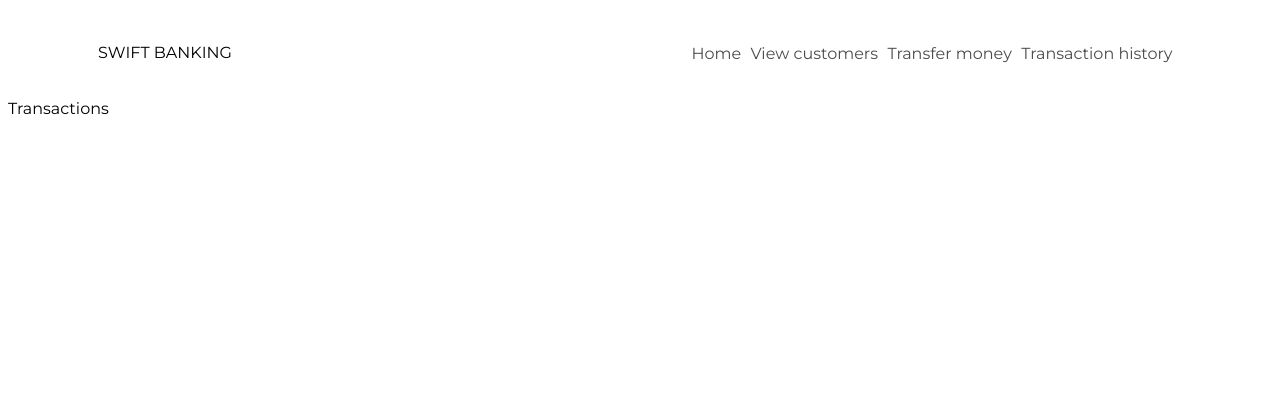
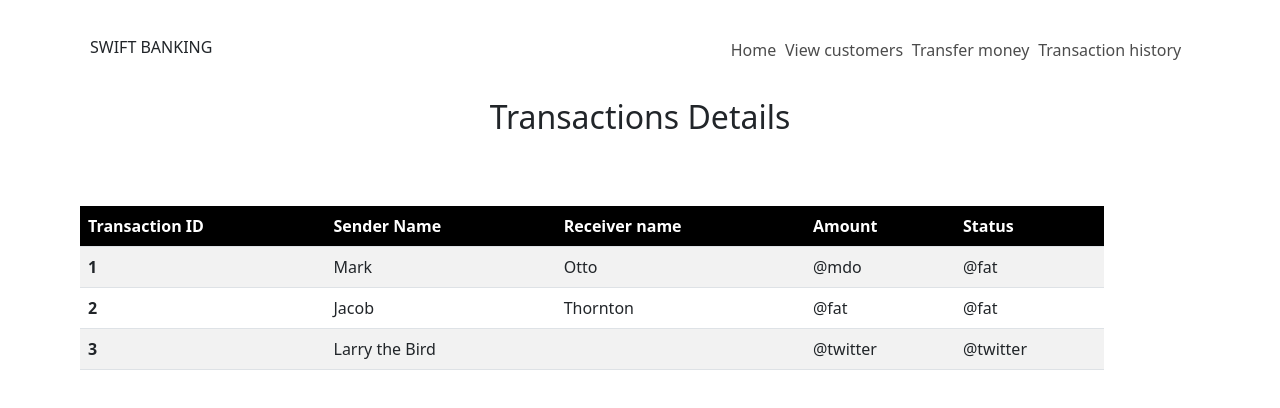
Before and after one commit to GauthamRVanjre/swift-banking, a React (Create React App) app: page /transactions in a window 1280 px wide. Shown: the top 408 px of the page. Built offline with nearby package versions, Linux system fonts and the light colour scheme.

Commit message:
completed design

```diff
--- a/src/components/Home/Home.css
+++ b/src/components/Home/Home.css
@@ -31,6 +31,13 @@
   margin-right: -100px;
 }
 
+.buttons-container {
+  display: flex;
+  width: 320px;
+  justify-content: space-between;
+  margin-top: 30px;
+}
+
 button {
   height: 50px;
   width: 150px;
--- a/src/components/Home/Home.js
+++ b/src/components/Home/Home.js
@@ -10,7 +10,7 @@ const Home = () => {
         <div className="home-content">
           <h1>Welcome to swift banking</h1>
           <p>A banking system for swift and safe payments</p>
-          <div>
+          <div className="buttons-container">
             <Link to="/Transactions">
               <button className="transaction-btn">View Transactions</button>
             </Link>
--- a/src/components/Navbar/Navbar.css
+++ b/src/components/Navbar/Navbar.css
@@ -3,6 +3,10 @@ nav {
   flex-direction: row;
   justify-content: space-between;
   padding: 20px 90px;
+}
+
+.nav-links-container {
+  margin-top: 18px;
 }
 
 .nav-links {
@@ -27,7 +31,7 @@ nav {
 }
 
 a {
-  text-decoration: none;
+  text-decoration: none !important;
 }
 .nav-links li:hover {
   opacity: 1;
--- /dev/null
+++ b/src/components/Transactions/Transactions.css
@@ -0,0 +1,14 @@
+.Transactions-heading {
+  text-align: center;
+}
+
+.table {
+  width: 80% !important;
+  margin-top: 70px;
+  margin-left: 80px;
+}
+
+.table-heading {
+  background-color: #000;
+  color: #fff;
+}
--- a/src/components/Transactions/Transactions.js
+++ b/src/components/Transactions/Transactions.js
@@ -1,7 +1,46 @@
 import React from "react";
+import "./Transactions.css";
+import "bootstrap/dist/css/bootstrap.min.css";
 
 const Transactions = () => {
-  return <div>Transactions</div>;
+  return (
+    <>
+      <h2 className="Transactions-heading">Transactions Details</h2>
+      <table className="table table-striped">
+        <thead className="table-heading">
+          <tr>
+            <th scope="col">Transaction ID</th>
+            <th scope="col">Sender Name</th>
+            <th scope="col">Receiver name</th>
+            <th scope="col">Amount</th>
+            <th scope="col">Status</th>
+          </tr>
+        </thead>
+        <tbody>
+          <tr>
+            <th scope="row">1</th>
+            <td>Mark</td>
+            <td>Otto</td>
+            <td>@mdo</td>
+            <td>@fat</td>
+          </tr>
+          <tr>
+            <th scope="row">2</th>
+            <td>Jacob</td>
+            <td>Thornton</td>
+            <td>@fat</td>
+            <td>@fat</td>
+          </tr>
+          <tr>
+            <th scope="row">3</th>
+            <td colspan="2">Larry the Bird</td>
+            <td>@twitter</td>
+            <td>@twitter</td>
+          </tr>
+        </tbody>
+      </table>
+    </>
+  );
 };
 
 export default Transactions;
--- /dev/null
+++ b/src/components/customers/Customers.css
@@ -0,0 +1,14 @@
+.customers-heading {
+  text-align: center;
+}
+
+.table {
+  width: 80% !important;
+  margin-top: 70px;
+  margin-left: 80px;
+}
+
+.table-heading {
+  background-color: #000;
+  color: #fff;
+}
--- a/src/components/customers/Customers.js
+++ b/src/components/customers/Customers.js
@@ -1,7 +1,46 @@
 import React from "react";
+import "./Customers.css";
 
 const Customers = () => {
-  return <div>Customers</div>;
+  return (
+    <>
+      <h2 className="customers-heading">Customers</h2>
+
+      <table className="table table-striped">
+        <thead className="table-heading">
+          <tr>
+            <th scope="col">Transaction ID</th>
+            <th scope="col">Sender Name</th>
+            <th scope="col">Receiver name</th>
+            <th scope="col">Amount</th>
+            <th scope="col">Status</th>
+          </tr>
+        </thead>
+        <tbody>
+          <tr>
+            <th scope="row">1</th>
+            <td>Mark</td>
+            <td>Otto</td>
+            <td>@mdo</td>
+            <td>@fat</td>
+          </tr>
+          <tr>
+            <th scope="row">2</th>
+            <td>Jacob</td>
+            <td>Thornton</td>
+            <td>@fat</td>
+            <td>@fat</td>
+          </tr>
+          <tr>
+            <th scope="row">3</th>
+            <td colspan="2">Larry the Bird</td>
+            <td>@twitter</td>
+            <td>@twitter</td>
+          </tr>
+        </tbody>
+      </table>
+    </>
+  );
 };
 
 export default Customers;
--- /dev/null
+++ b/src/components/payment/Payment.css
@@ -0,0 +1,58 @@
+.form {
+  display: flex;
+  flex-direction: column;
+  margin-top: 70px;
+  width: 30%;
+  color: white;
+  border: 1px solid black;
+  margin: 20px;
+  padding: 30px;
+  background: hsl(0, 0%, 98%);
+  box-shadow: 0 8px 32px 0 rgba(31, 38, 135, 0.37);
+  backdrop-filter: blur(13px);
+  -webkit-backdrop-filter: blur(13px);
+  border-radius: 10px;
+  border: 1px solid rgba(255, 255, 255, 0.18);
+  letter-spacing: 2px;
+}
+
+.payment-form-container {
+  display: flex;
+  justify-content: center;
+  align-items: center;
+}
+
+.text {
+  margin: 10px;
+  border-radius: 5px;
+  padding: 5px;
+  outline: none;
+  border: 1px solid #000;
+}
+
+.text:focus {
+  border-color: rgba(27, 27, 50, 0.3);
+}
+
+/* styling of submit button */
+
+#submit {
+  height: 40px;
+  color: #fff;
+  background-color: rgb(40, 167, 23);
+}
+
+#submit:hover {
+  cursor: pointer;
+  background-color: rgba(40, 167, 23, 0.8);
+}
+
+.payment-heading {
+  text-align: center;
+}
+
+@media screen and (max-width: 768px) {
+  .form {
+    width: 80%;
+  }
+}
--- a/src/components/payment/Payment.js
+++ b/src/components/payment/Payment.js
@@ -1,7 +1,52 @@
 import React from "react";
+import "./Payment.css";
 
 const Payment = () => {
-  return <div>Payment</div>;
+  return (
+    <>
+      <h2 className="payment-heading">Payment Form</h2>
+
+      <div className="payment-form-container">
+        <form class="form">
+          <input
+            type="text"
+            class="text"
+            name="first-name"
+            id="first-name"
+            placeholder="Sender's first name"
+            required
+          />
+          <input
+            type="text"
+            class="text"
+            name="last-name"
+            id="last-name"
+            placeholder="receiver's first name"
+            required
+          />
+
+          <input
+            type="email"
+            class="text"
+            name="email"
+            id="email"
+            placeholder="enter the amount"
+          />
+
+          <textarea
+            name="message"
+            class="text"
+            id="message"
+            cols="30"
+            rows="10"
+            placeholder="Purpose of payment(optional)"
+          ></textarea>
+
+          <input type="submit" id="submit" class="text" value="submit" />
+        </form>
+      </div>
+    </>
+  );
 };
 
 export default Payment;
```
